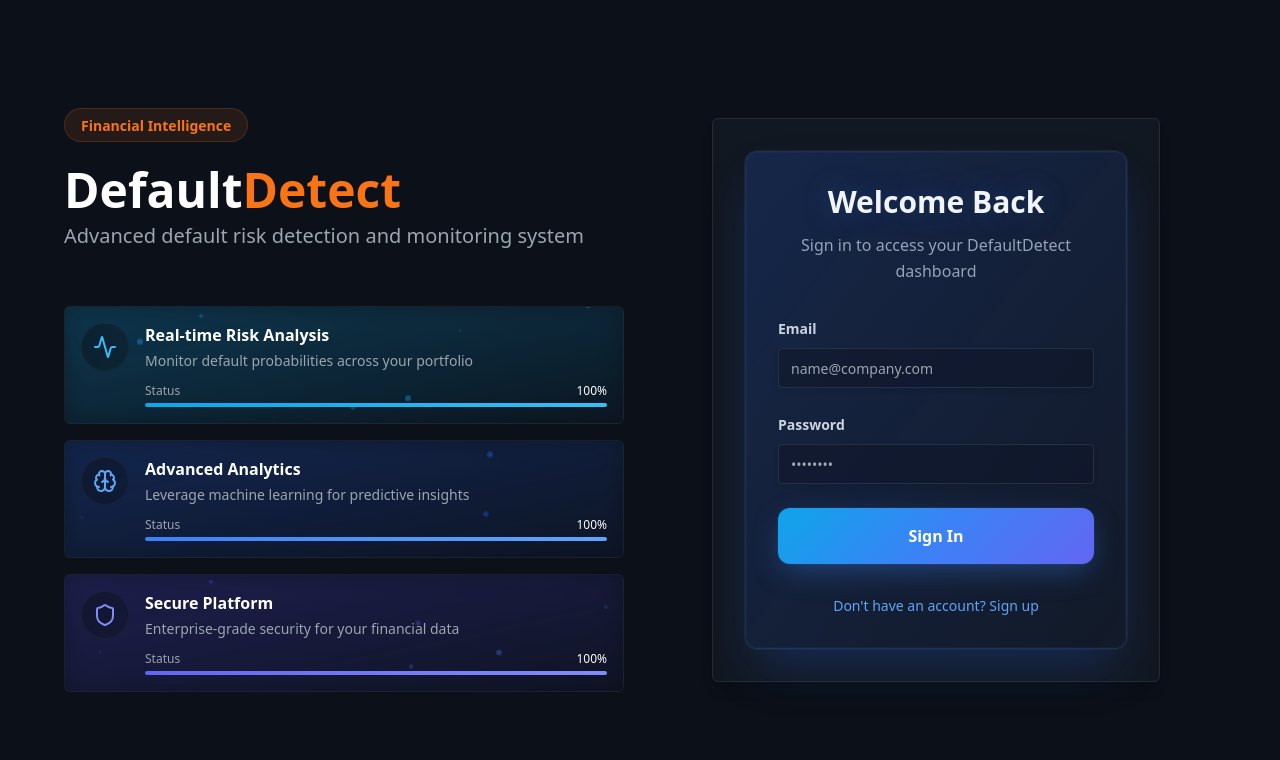
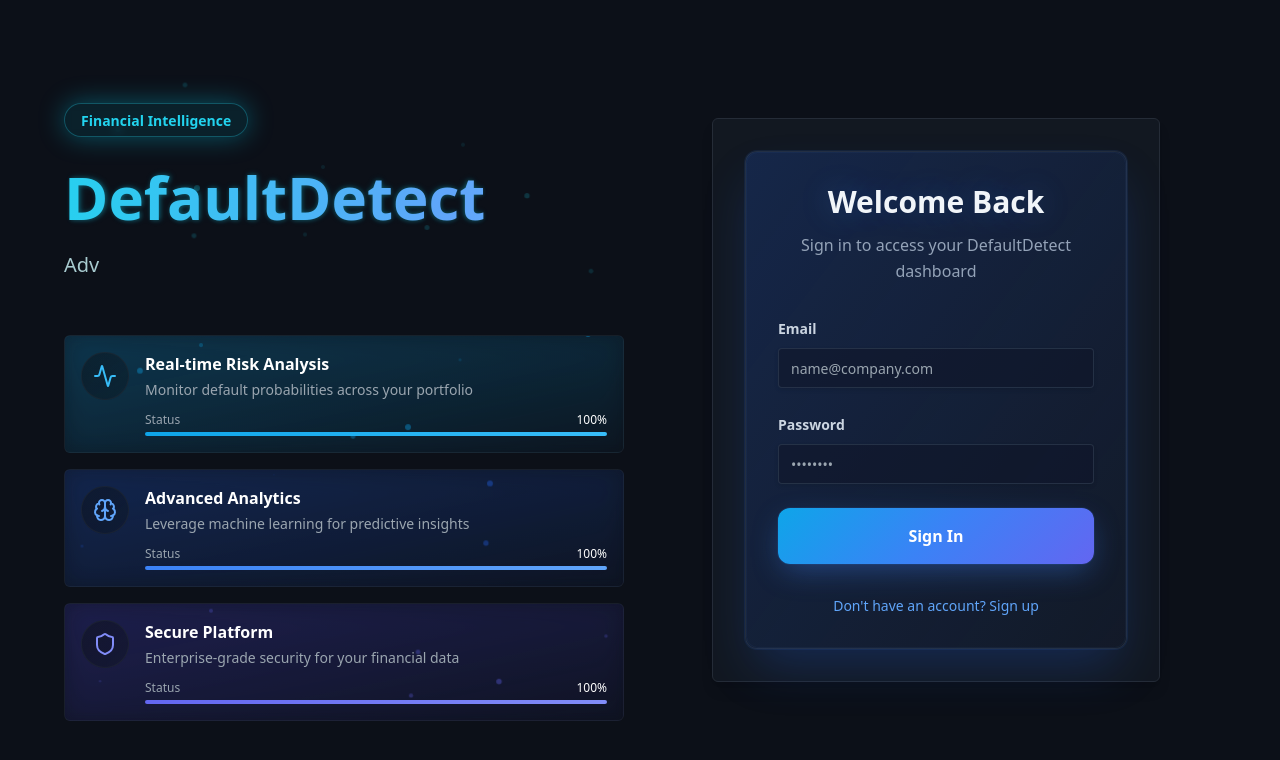
Before and after one commit to AreedAdmin/defaultdetect-bloomberg-auth, a React (Vite) app: page /auth in a window 1280 px wide. Shown: the top 760 px of the page. Built offline with nearby package versions, Linux system fonts and the light colour scheme; the HTML template or start-up script is replaced by a standard one.

Commit message:
Refactor: Enhance header section with interactive effects

```diff
--- /dev/null
+++ b/src/components/auth/AnimatedHeader.tsx
@@ -0,0 +1,256 @@
+import { motion, useMotionValue, useTransform } from "framer-motion";
+import { useEffect, useState } from "react";
+
+const GlitchText = ({ text, delay = 0 }: { text: string; delay?: number }) => {
+  const [isGlitching, setIsGlitching] = useState(true);
+  const characters = "ABCDEFGHIJKLMNOPQRSTUVWXYZ0123456789@#$%&*";
+  const [displayText, setDisplayText] = useState(text);
+
+  useEffect(() => {
+    if (!isGlitching) return;
+
+    let iterations = 0;
+    const interval = setInterval(() => {
+      setDisplayText((prev) =>
+        prev
+          .split("")
+          .map((char, index) => {
+            if (index < iterations) {
+              return text[index];
+            }
+            return characters[Math.floor(Math.random() * characters.length)];
+          })
+          .join("")
+      );
+
+      if (iterations >= text.length) {
+        clearInterval(interval);
+        setIsGlitching(false);
+      }
+
+      iterations += 1 / 3;
+    }, 30);
+
+    return () => clearInterval(interval);
+  }, [text, isGlitching]);
+
+  return (
+    <motion.span
+      initial={{ opacity: 0 }}
+      animate={{ opacity: 1 }}
+      transition={{ delay, duration: 0.3 }}
+    >
+      {displayText}
+    </motion.span>
+  );
+};
+
+const FloatingParticle = ({ index, mouseX, mouseY }: { index: number; mouseX: any; mouseY: any }) => {
+  const randomX = Math.random() * 100;
+  const randomY = Math.random() * 100;
+  const randomDelay = Math.random() * 2;
+  const randomDuration = 3 + Math.random() * 2;
+
+  const x = useTransform(mouseX, [0, 1], [-10 * index, 10 * index]);
+  const y = useTransform(mouseY, [0, 1], [-10 * index, 10 * index]);
+
+  return (
+    <motion.div
+      className="absolute w-1 h-1 rounded-full bg-cyan-400/30"
+      style={{
+        left: `${randomX}%`,
+        top: `${randomY}%`,
+        x,
+        y,
+      }}
+      animate={{
+        y: [0, -20, 0],
+        opacity: [0.3, 0.8, 0.3],
+        scale: [1, 1.5, 1],
+      }}
+      transition={{
+        duration: randomDuration,
+        repeat: Infinity,
+        delay: randomDelay,
+        ease: "easeInOut",
+      }}
+    />
+  );
+};
+
+const TypewriterText = ({ text, delay = 0 }: { text: string; delay?: number }) => {
+  const [displayedText, setDisplayedText] = useState("");
+  const [currentIndex, setCurrentIndex] = useState(0);
+
+  useEffect(() => {
+    const timeout = setTimeout(() => {
+      if (currentIndex < text.length) {
+        setDisplayedText((prev) => prev + text[currentIndex]);
+        setCurrentIndex((prev) => prev + 1);
+      }
+    }, delay + currentIndex * 50);
+
+    return () => clearTimeout(timeout);
+  }, [currentIndex, text, delay]);
+
+  return <span>{displayedText}</span>;
+};
+
+export const AnimatedHeader = () => {
+  const [isHovered, setIsHovered] = useState(false);
+  const mouseX = useMotionValue(0);
+  const mouseY = useMotionValue(0);
+
+  const rotateX = useTransform(mouseY, [0, 1], [5, -5]);
+  const rotateY = useTransform(mouseX, [0, 1], [-5, 5]);
+
+  const handleMouseMove = (e: React.MouseEvent<HTMLDivElement>) => {
+    const rect = e.currentTarget.getBoundingClientRect();
+    const x = (e.clientX - rect.left) / rect.width;
+    const y = (e.clientY - rect.top) / rect.height;
+    mouseX.set(x);
+    mouseY.set(y);
+  };
+
+  return (
+    <div className="space-y-6 relative">
+      {/* Floating particles */}
+      <div className="absolute inset-0 overflow-hidden pointer-events-none">
+        {[...Array(12)].map((_, i) => (
+          <FloatingParticle key={i} index={i} mouseX={mouseX} mouseY={mouseY} />
+        ))}
+      </div>
+
+      {/* Badge with animation */}
+      <motion.div
+        className="inline-block relative"
+        initial={{ scale: 0, opacity: 0 }}
+        animate={{ scale: 1, opacity: 1 }}
+        transition={{ delay: 0.2, type: "spring", stiffness: 200, damping: 15 }}
+      >
+        <motion.div
+          className="px-4 py-1 bg-cyan-500/10 border border-cyan-400/30 rounded-full backdrop-blur-sm relative overflow-hidden"
+          animate={{
+            boxShadow: [
+              "0 0 20px rgba(6, 182, 212, 0.3)",
+              "0 0 30px rgba(6, 182, 212, 0.5)",
+              "0 0 20px rgba(6, 182, 212, 0.3)",
+            ],
+          }}
+          transition={{ duration: 2, repeat: Infinity, ease: "easeInOut" }}
+        >
+          {/* Animated border glow */}
+          <motion.div
+            className="absolute inset-0 rounded-full"
+            style={{
+              background:
+                "linear-gradient(90deg, transparent, rgba(6, 182, 212, 0.5), transparent)",
+            }}
+            animate={{
+              x: ["-100%", "200%"],
+            }}
+            transition={{
+              duration: 2,
+              repeat: Infinity,
+              ease: "linear",
+            }}
+          />
+          <span className="text-cyan-400 font-semibold text-sm relative z-10">
+            Financial Intelligence
+          </span>
+        </motion.div>
+      </motion.div>
+
+      {/* Main title with glitch and gradient effect */}
+      <motion.div
+        className="relative"
+        onMouseMove={handleMouseMove}
+        onHoverStart={() => setIsHovered(true)}
+        onHoverEnd={() => setIsHovered(false)}
+        style={{
+          perspective: 1000,
+        }}
+      >
+        <motion.h1
+          className="text-5xl md:text-6xl font-bold relative"
+          style={{
+            rotateX: isHovered ? rotateX : 0,
+            rotateY: isHovered ? rotateY : 0,
+            transformStyle: "preserve-3d",
+          }}
+          transition={{ type: "spring", stiffness: 100, damping: 20 }}
+        >
+          {/* 3D shadow layers */}
+          <span
+            className="absolute inset-0 text-cyan-500/20 blur-sm"
+            style={{ transform: "translateZ(-10px)" }}
+          >
+            DefaultDetect
+          </span>
+          <span
+            className="absolute inset-0 text-cyan-400/30 blur-[2px]"
+            style={{ transform: "translateZ(-5px)" }}
+          >
+            DefaultDetect
+          </span>
+
+          {/* Main text with animated gradient */}
+          <span className="relative inline-block bg-gradient-to-r from-cyan-400 via-blue-400 to-sky-300 bg-clip-text text-transparent animate-gradient bg-[length:200%_auto]">
+            <GlitchText text="Default" delay={0.5} />
+            <GlitchText text="Detect" delay={0.8} />
+          </span>
+
+          {/* Holographic effect overlay */}
+          <motion.span
+            className="absolute inset-0 bg-gradient-to-r from-transparent via-cyan-300/30 to-transparent bg-clip-text text-transparent"
+            animate={{
+              x: isHovered ? ["-100%", "200%"] : "-100%",
+            }}
+            transition={{
+              duration: 1.5,
+              ease: "easeInOut",
+            }}
+          >
+            DefaultDetect
+          </motion.span>
+        </motion.h1>
+
+        {/* Glow effect behind text */}
+        <motion.div
+          className="absolute inset-0 blur-3xl opacity-0"
+          animate={{
+            opacity: isHovered ? 0.3 : 0,
+          }}
+          style={{
+            background: "radial-gradient(circle, rgba(6, 182, 212, 0.4) 0%, transparent 70%)",
+          }}
+        />
+      </motion.div>
+
+      {/* Subtitle with typewriter effect */}
+      <motion.p
+        className="text-xl text-cyan-100/80 font-light"
+        initial={{ opacity: 0 }}
+        animate={{ opacity: 1 }}
+        transition={{ delay: 1.5, duration: 0.5 }}
+      >
+        <TypewriterText
+          text="Advanced default risk detection and monitoring system"
+          delay={1500}
+        />
+      </motion.p>
+
+      {/* Custom gradient animation */}
+      <style>{`
+        @keyframes gradient {
+          0% { background-position: 0% 50%; }
+          50% { background-position: 100% 50%; }
+          100% { background-position: 0% 50%; }
+        }
+        .animate-gradient {
+          animation: gradient 3s ease infinite;
+        }
+      `}</style>
+    </div>
+  );
+};
--- a/src/components/auth/AuthForm.tsx
+++ b/src/components/auth/AuthForm.tsx
@@ -307,7 +307,7 @@ export const AuthForm = ({ mode, onToggleMode }: AuthFormProps) => {
       </div>
 
       {/* Custom animations */}
-      <style jsx>{`
+      <style>{`
         @keyframes shimmer {
           0% { transform: translateX(-100%); }
           100% { transform: translateX(100%); }
--- a/src/pages/Auth.tsx
+++ b/src/pages/Auth.tsx
@@ -4,6 +4,7 @@ import { supabase } from "@/integrations/supabase/client";
 import { AuthForm } from "@/components/auth/AuthForm";
 import { SubtleBackground } from "@/components/auth/SubtleBackground";
 import { FeatureCards } from "@/components/auth/FeatureCards";
+import { AnimatedHeader } from "@/components/auth/AnimatedHeader";
 
 const Auth = () => {
   const [mode, setMode] = useState<"login" | "signup">("login");
@@ -36,18 +37,7 @@ const Auth = () => {
       <div className="w-full max-w-6xl grid md:grid-cols-2 gap-8 items-center">
         {/* Branding Section */}
         <div className="space-y-6 text-center md:text-left">
-          <div className="space-y-2">
-            <div className="inline-block px-4 py-1 bg-primary/10 border border-primary/20 rounded-full mb-4">
-              <span className="text-primary font-semibold text-sm">Financial Intelligence</span>
-            </div>
-            <h1 className="text-5xl font-bold text-foreground">
-              Default<span className="text-primary">Detect</span>
-            </h1>
-            <p className="text-xl text-muted-foreground">
-              Advanced default risk detection and monitoring system
-            </p>
-          </div>
-
+          <AnimatedHeader />
           <FeatureCards />
         </div>
 
```
